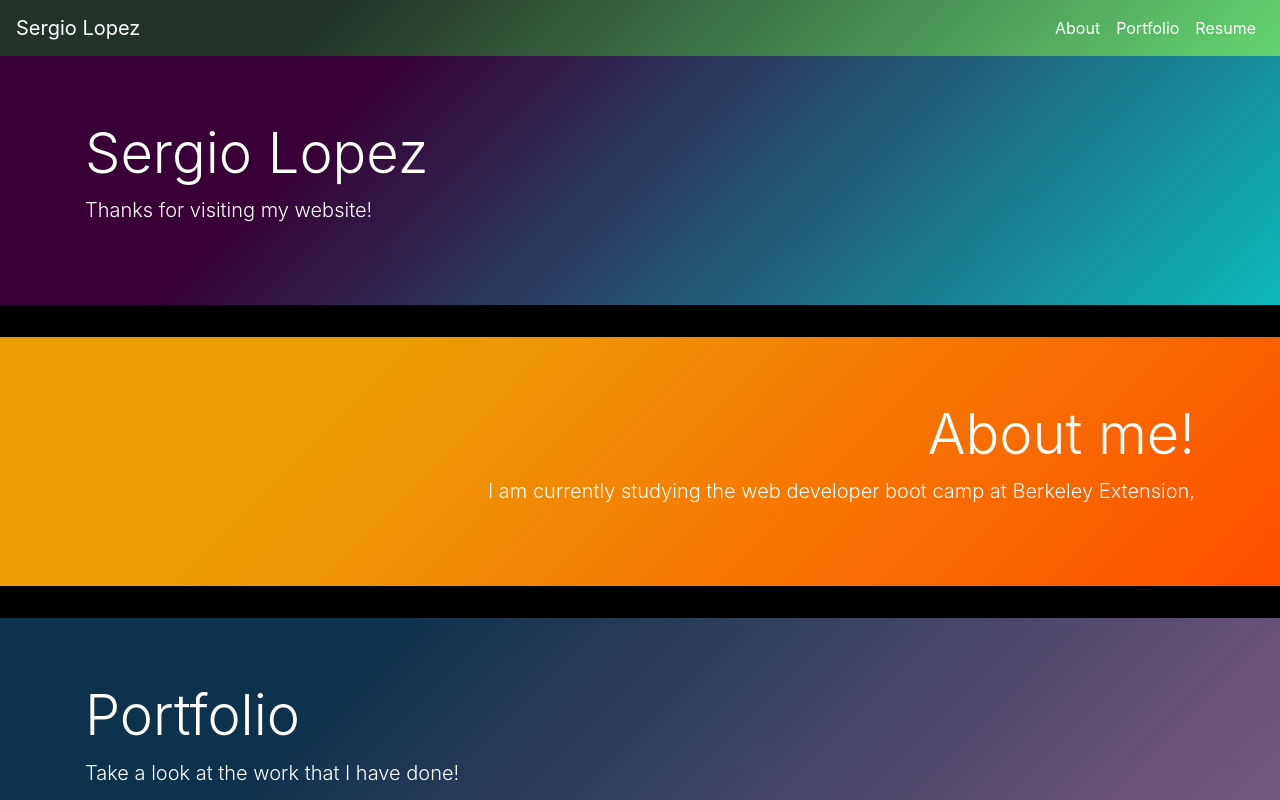
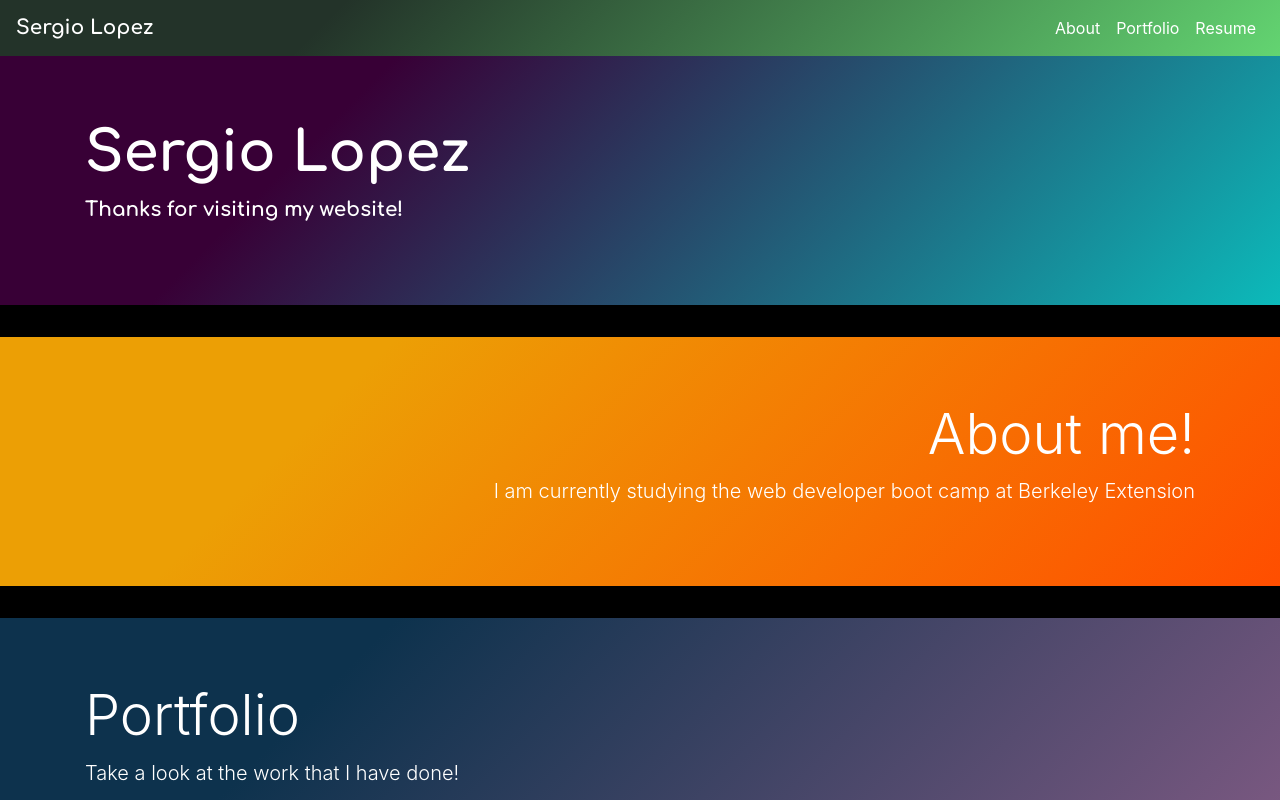
Before and after one commit to Cherjios/Portfolio-page-2, a plain HTML site: page index.html in a window 1280 px wide. Shown: the top 800 px of the page. Drawn offline with nearby package versions, Linux system fonts and the light colour scheme.

Commit message:
adding font style title

```diff
--- a/index.html
+++ b/index.html
@@ -15,14 +15,17 @@
   <script type="module" src="https://unpkg.com/ionicons@5.1.2/dist/ionicons/ionicons.esm.js"></script>
   <script nomodule="" src="https://unpkg.com/ionicons@5.1.2/dist/ionicons/ionicons.js"></script>
 
+  <!-- link to google font -->
+  <link href="https://fonts.googleapis.com/css2?family=Anton&family=Comfortaa:wght@700&display=swap" rel="stylesheet">
+
   <title>Sergio Lopez Portfolio</title>
 </head>
 
 <body>
 
-
+  <!-- navigation bar begins here  -->
   <nav class="navbar navbar-light navbar-expand-md bg-faded justify-content-center navcolor1">
-    <a href="#" class="navbar-brand d-flex w-50 mr-auto text-white">Sergio Lopez</a>
+    <a href="#" class="navbar-brand d-flex w-50 mr-auto"><samp class="text-white title-font">Sergio Lopez</samp></a>
     <button class="navbar-toggler" type="button" data-toggle="collapse" data-target="#collapsingNavbar3">
       <span class="navbar-toggler-icon"></span>
     </button>
@@ -41,18 +44,17 @@
     </div>
   </nav>
 
-
-  <div class="jumbotron jumbotron-fluid jumbocolor text-white">
+ <div class="jumbotron jumbotron-fluid jumbocolor text-white">
     <div class="container">
-      <h1 class="display-4 ">Sergio Lopez</h1>
-      <p class="lead">Thanks for visiting my website!</p>
+      <h1 class="display-4 font-weight-bolder title-font">Sergio Lopez</h1>
+      <p class="lead title-font">Thanks for visiting my website!</p>
     </div>
   </div>
 
   <div class="jumbotron jumbotron-fluid jumbocolor1 text-white">
     <div class="container">
       <h1 class="display-4 text-right">About me!</h1>
-      <p class="lead text-right">I am currently studying the web developer boot camp at Berkeley Extension,</p>
+      <p class="lead text-right">I am currently studying the web developer boot camp at Berkeley Extension</p>
     </div>
   </div>
 
@@ -65,12 +67,16 @@
 
   <div class="footerColor">
     <div class="container">
-       <!-- icons bar begins here  -->
-       <div class="col-md-12  text-center m-2">
-        <a class="m-4" href="https://github.com/Cherjios" target="_blank"><img src="https://img.icons8.com/material-sharp/48/000000/github.png"/></a>
-        <a class="m-4" href="https://www.linkedin.com/in/sergio-lopez-81790579/" target="_blank"><img src="https://img.icons8.com/ios-filled/50/000000/linkedin.png"/></a>
-        <a class="m-4" href="https://twitter.com/SergioL08946225" target="_blank"><img src="https://img.icons8.com/ios-filled/50/000000/twitter.png"/></a>
-        <a class="m-4" href="mailto:slopez0286@gmail.com?subject=Mail-frommy-Website" target="_blank"><img src="https://img.icons8.com/material-rounded/48/000000/important-mail.png"/></a>
+      <!-- icons bar begins here  -->
+      <div class="col-md-12  text-center m-2">
+        <a class="m-4" href="https://github.com/Cherjios" target="_blank"><img
+            src="https://img.icons8.com/material-sharp/48/000000/github.png" /></a>
+        <a class="m-4" href="https://www.linkedin.com/in/sergio-lopez-81790579/" target="_blank"><img
+            src="https://img.icons8.com/ios-filled/50/000000/linkedin.png" /></a>
+        <a class="m-4" href="https://twitter.com/SergioL08946225" target="_blank"><img
+            src="https://img.icons8.com/ios-filled/50/000000/twitter.png" /></a>
+        <a class="m-4" href="mailto:slopez0286@gmail.com?subject=Mail-frommy-Website" target="_blank"><img
+            src="https://img.icons8.com/material-rounded/48/000000/important-mail.png" /></a>
       </div>
     </div>
   </div>
--- a/public/css/style.css
+++ b/public/css/style.css
@@ -1,5 +1,9 @@
 body{
    background-color:black;
+}
+
+.title-font{
+    font-family: 'Comfortaa', cursive;
 }
 
 .jumbocolor{
```
